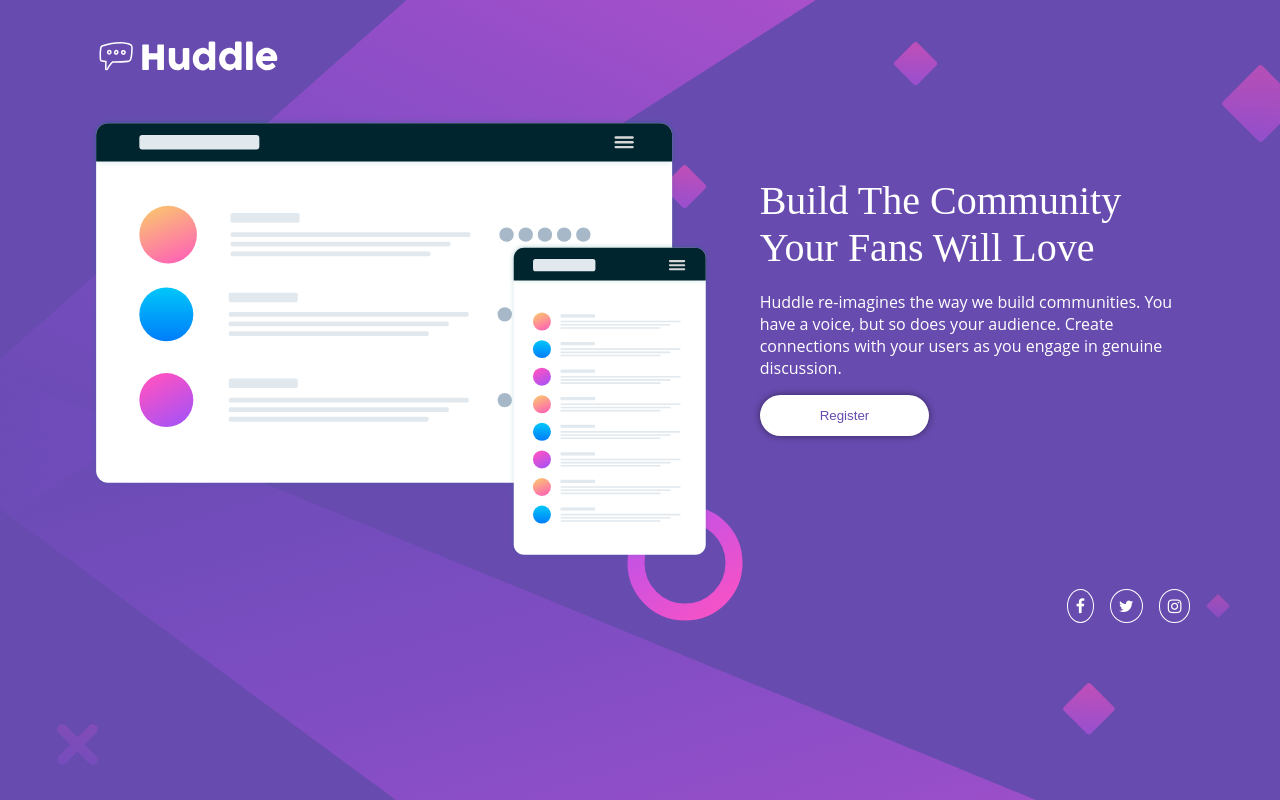
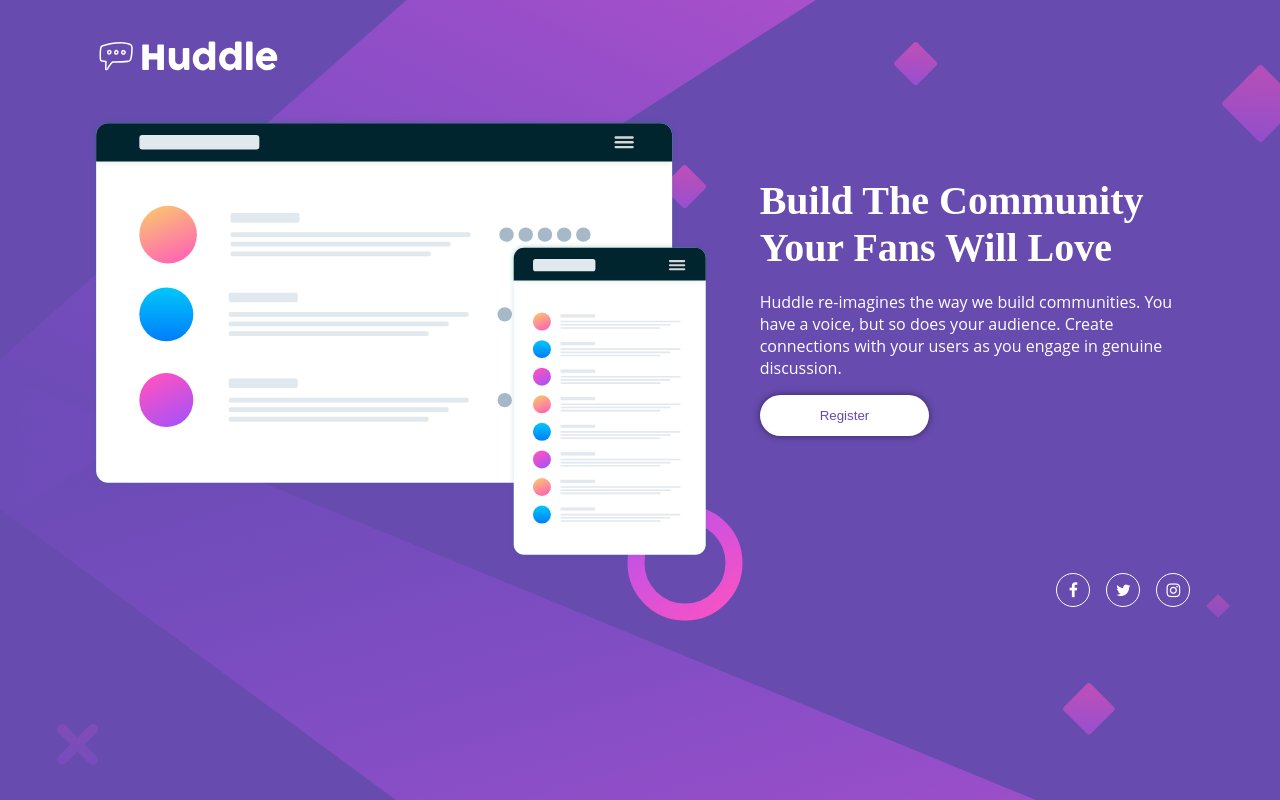
Before and after one commit to tobi-bams/Huddle-Landing-Page, a plain HTML site: page index.html in a window 1280 px wide. Drawn offline with Linux system fonts and the light colour scheme; a web font is replaced by a local one.

Commit message:
Update CSS

```diff
--- a/css/main.css
+++ b/css/main.css
@@ -2,7 +2,7 @@
 
 @import url('https://fonts.google.com/specimen/Poppins');
 
-@import url ('https://fonts.google.com/specimen/Open+Sans');
+@import url("https://fonts.google.com/specimen/Open+Sans");
 
 
 /** The Body Style Section **/
@@ -74,7 +74,7 @@ main{
 
 #intro {
 	font-family: 'Poppins';
-	font-weight: 400;
+	font-weight: 700;
 	font-size: 2.5em;
 	margin-top: 2.3em;
 	margin-bottom: 0.5em;
@@ -111,6 +111,8 @@ footer {
 	display: flex;
 	flex-direction: row;
 	justify-content: flex-end;
+	margin-bottom: 0;
+	margin-top: -1em;
 }
 
 #facebook {
@@ -120,7 +122,8 @@ footer {
 	border-radius: 100%;
 	font-size: 1em;
 	height: 1em;
-	line-height: 1;
+	line-height: 1em;
+	width: 1em;
 	text-align: center;
 }
 
@@ -131,7 +134,8 @@ footer {
 	border-radius: 100%;
 	font-size: 1em;
 	height: 1em;
-	line-height: 1;
+	line-height: 1em;
+	width: 1em;
 	text-align: center;
 }
 
@@ -141,6 +145,7 @@ footer {
 	border-radius: 100%;
 	font-size: 1em;
 	height: 1em;
+	width: 1em;
 	text-align: center;
 	line-height: 1;
 }
@@ -196,5 +201,6 @@ footer {
 	#icons {
 		justify-content: center;
 		margin-bottom: 1em;
+		margin-top: 4em;
 	}
 }
```
